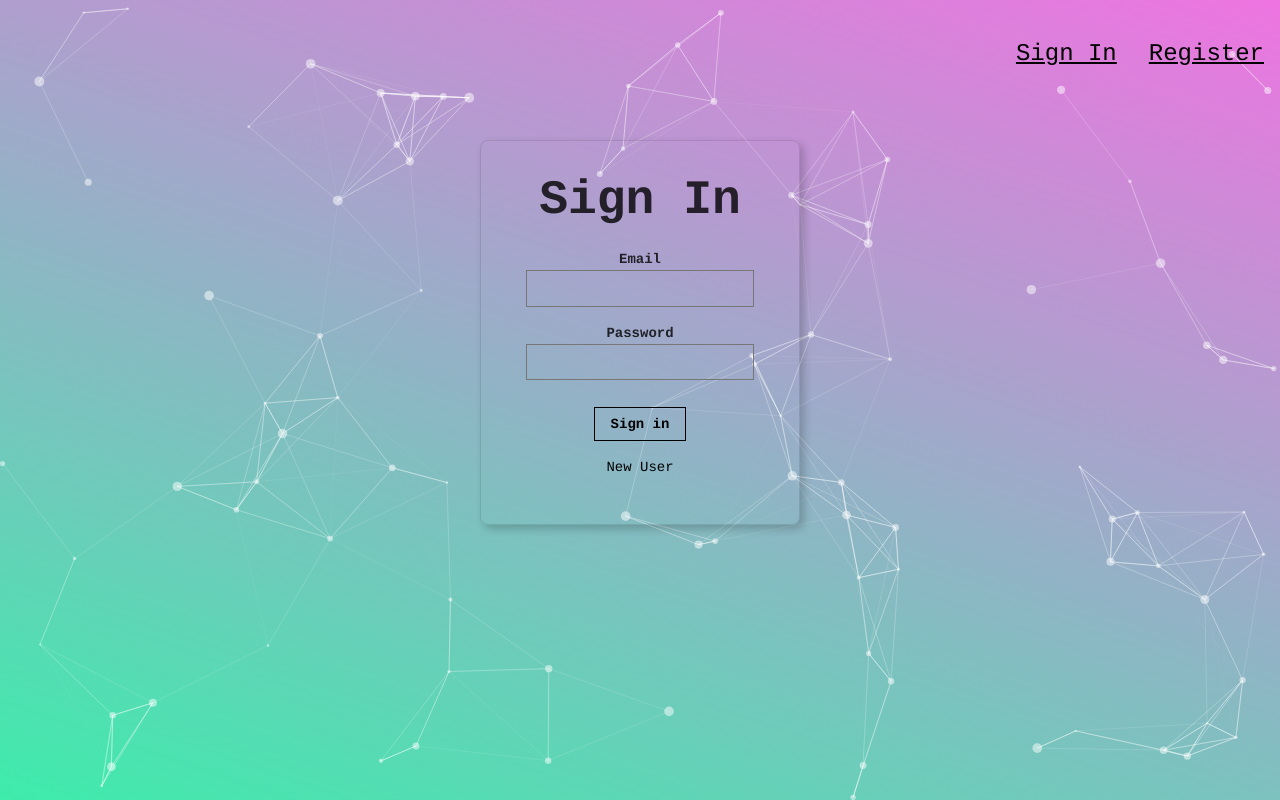
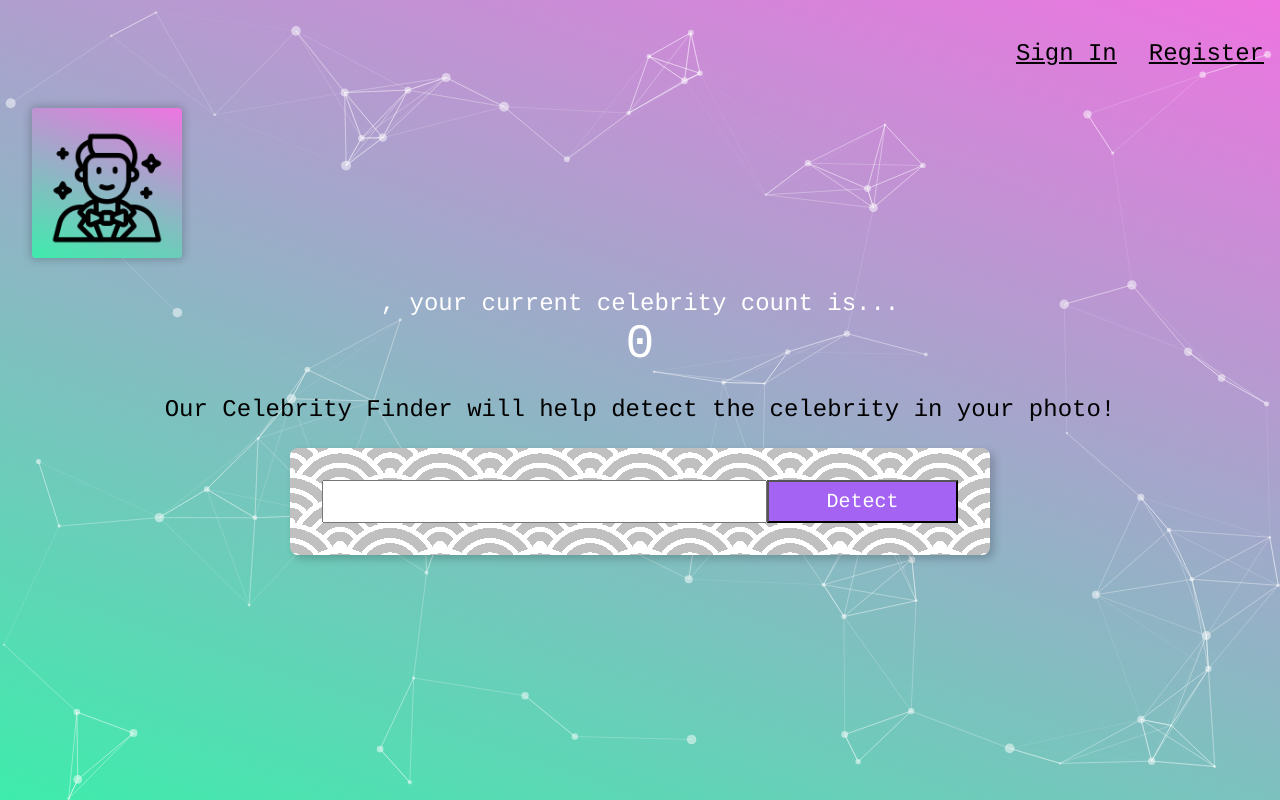
Before and after one commit to andrewsservices/celebrity-finder-frontend, a React (Create React App) app: page / in a window 1280 px wide. Built offline with nearby package versions, Linux system fonts and the light colour scheme.

Commit message:
register

```diff
--- a/src/App.js
+++ b/src/App.js
@@ -20,7 +20,7 @@ const initialState = {
       box:{},
       displayCelebrityList: false,
       celebrities:[],
-      route: 'signin',
+      route: 'home',
       isSignedIn: false,
       user: {
         id: '',
--- a/src/Components/CelebrityList/CelebrityList.js
+++ b/src/Components/CelebrityList/CelebrityList.js
@@ -18,7 +18,6 @@ const CelebrityList = ({celebrities}) => {
                             {celebrities.slice(0, 5).map(celebrity=>{
                                 return <li key={celebrity.id}>
                                             <Celebrity
-
                                                 percentage={(celebrity.value * 100).toFixed(2)}
                                                 name={celebrity.name.toUpperCase()}
                                             />
--- a/src/Components/SignIn/SignIn.js
+++ b/src/Components/SignIn/SignIn.js
@@ -69,7 +69,7 @@ class SignIn extends React.Component{
 
                     </div>
                     <div className="lh-copy mt3">
-                    <p onClick={()=>onRouteChange('register')} className="f6 link dim black db pointer">New User</p>
+                    <p onClick={()=>onRouteChange('register')} className="f6 link dim black db pointer">Register</p>
 
                     </div>
                 </div>
```
